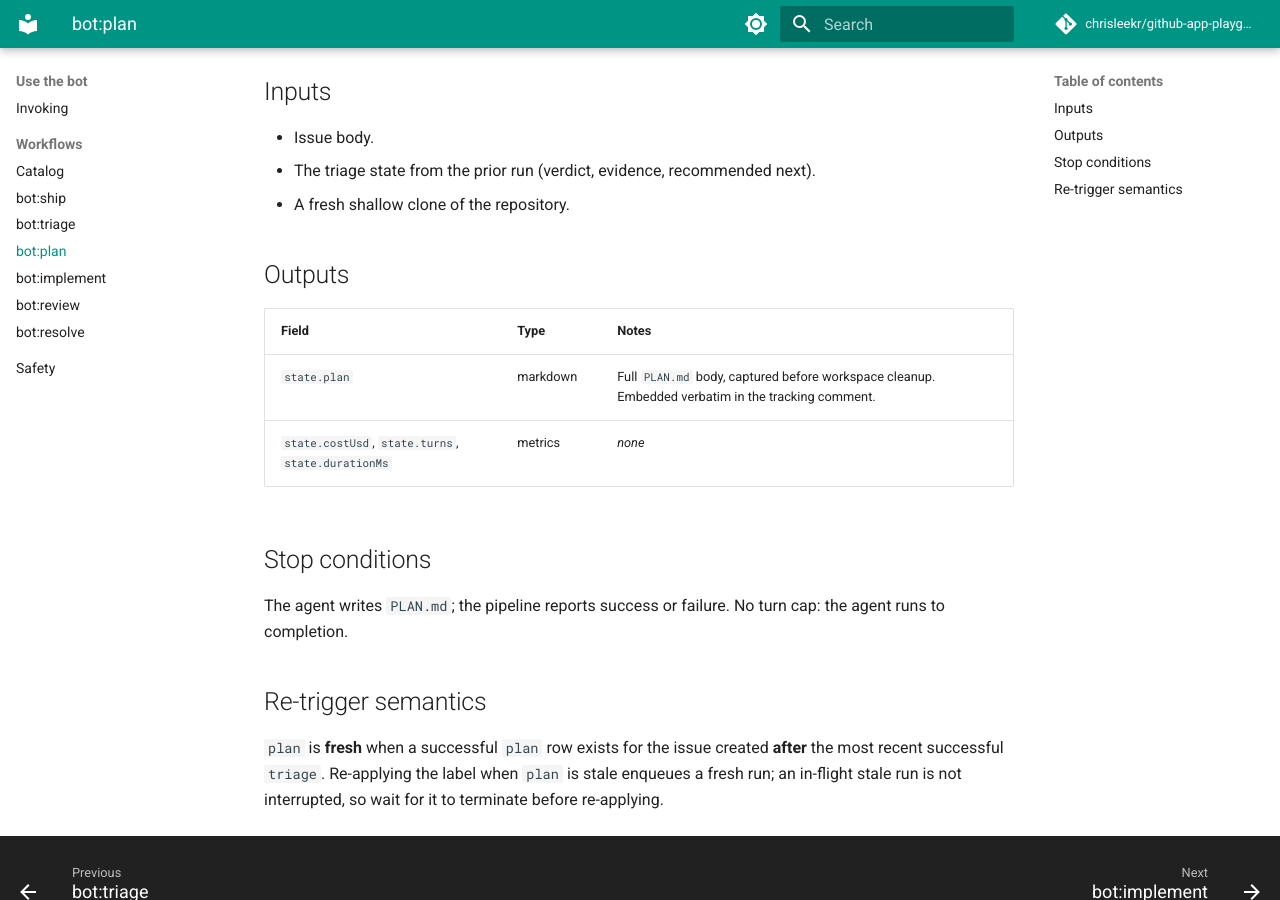
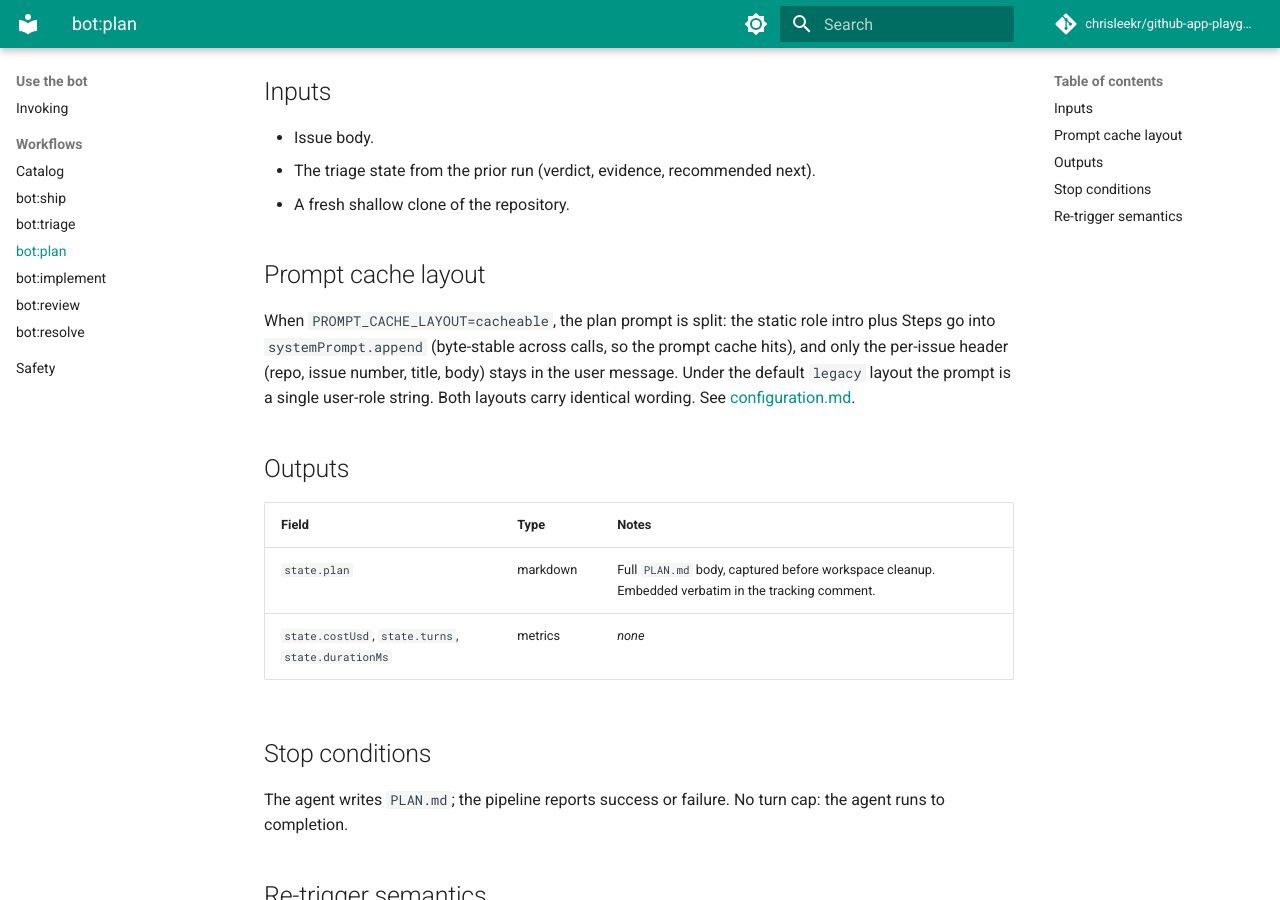
Before and after one commit to chrisleekr/github-app-playground, an MkDocs documentation site: the page built from docs/use/workflows/plan.md, in a window 1280 px wide and 900 px high, scrolled down 616 px. Built offline with MkDocs 1.6.1 and Material for MkDocs 9.7.7, drawn with Linux system fonts in a browser that asks for light colours; comment, search, counter and statistics services are not loaded.

Commit message:
docs(workflows): note cacheable prompt split for triage and plan
The doc-sync CI gate requires a docs/use/workflows/ update whenever a
workflow handler changes. plan.ts and triage.ts gained the cacheable
prompt-parts split, so document it on the matching workflow pages.

Co-Authored-By: Claude Opus 4.7 <noreply@anthropic.com>

```diff
--- a/docs/use/workflows/plan.md
+++ b/docs/use/workflows/plan.md
@@ -18,6 +18,10 @@ Writes an implementation plan for an issue that has already passed triage.
 - The triage state from the prior run (verdict, evidence, recommended next).
 - A fresh shallow clone of the repository.
 
+## Prompt cache layout
+
+When `PROMPT_CACHE_LAYOUT=cacheable`, the plan prompt is split: the static role intro plus Steps go into `systemPrompt.append` (byte-stable across calls, so the prompt cache hits), and only the per-issue header (repo, issue number, title, body) stays in the user message. Under the default `legacy` layout the prompt is a single user-role string. Both layouts carry identical wording. See [configuration.md](../../operate/configuration.md#prompt-cache-layout).
+
 ## Outputs
 
 | Field                                              | Type     | Notes                                                                                              |
```
Also changed, not shown: docs/use/workflows/triage.md (+4 -0 lines).
